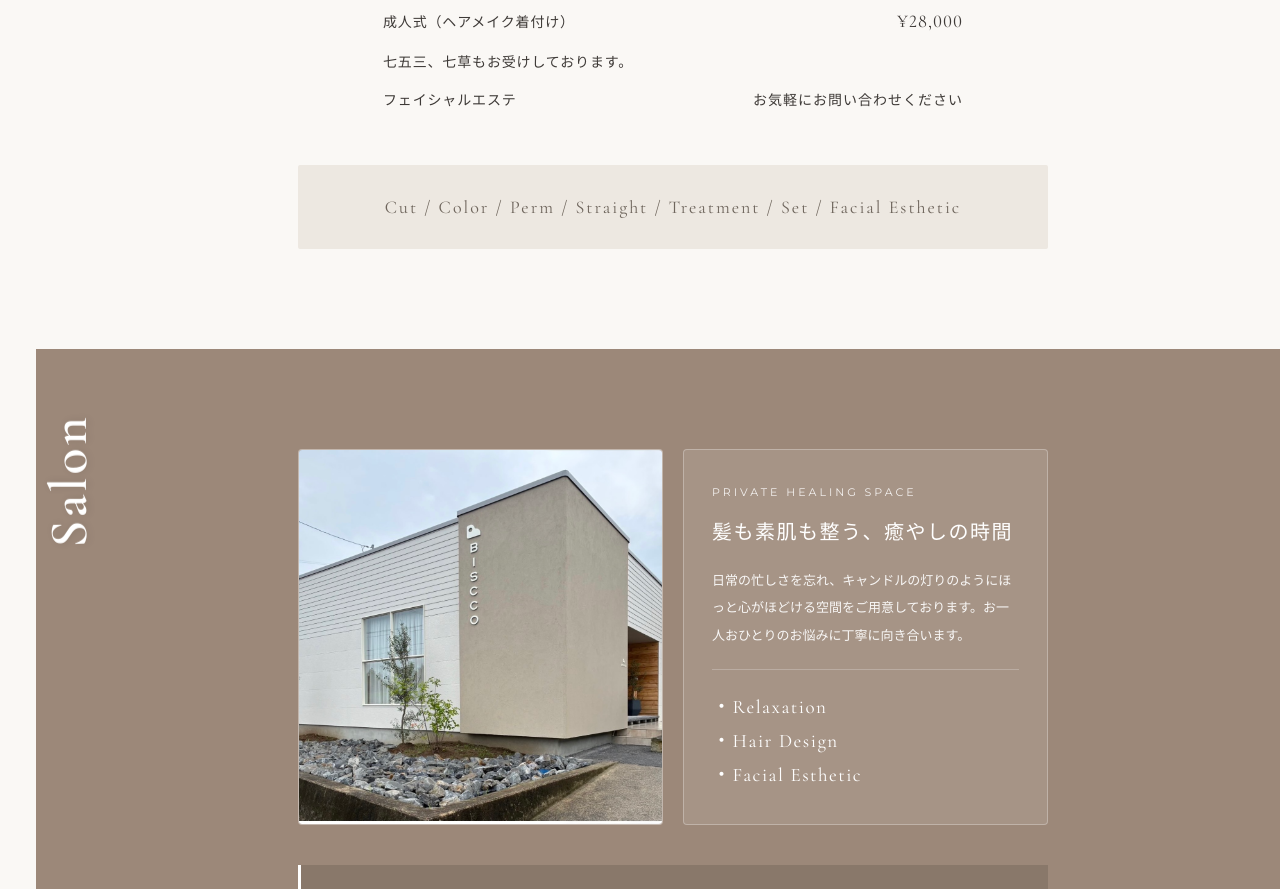
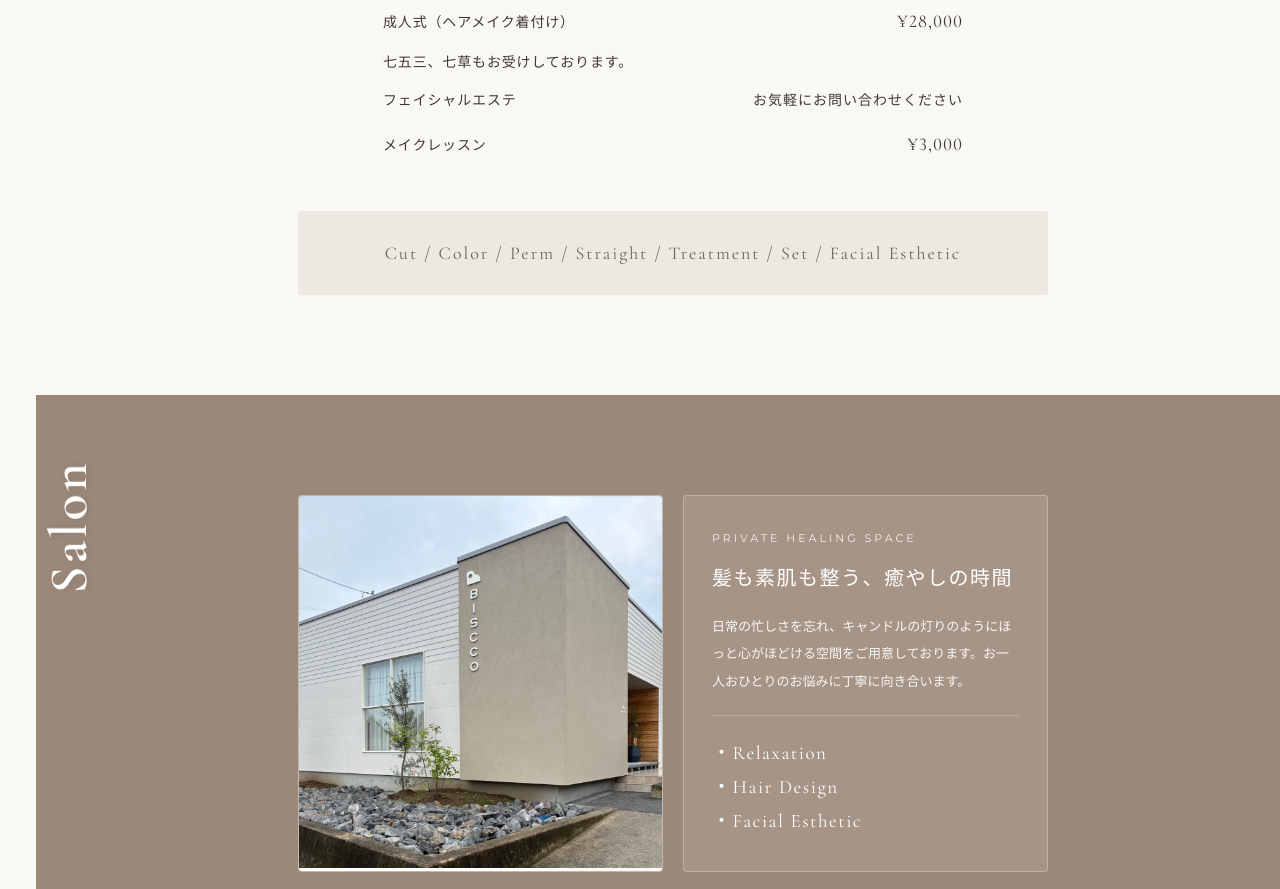
Before and after one commit to kazu583/Biscco., a plain HTML site: page index.html in a window 1280 px wide. Shown: the part 2020-2909 px from the top of the page. Drawn offline with nearby package versions, Linux system fonts and the light colour scheme.

Commit message:
Add menu item for makeup lesson with price

```diff
--- a/index.html
+++ b/index.html
@@ -733,6 +733,10 @@
                             <span>フェイシャルエステ</span>
                             <span class="menu-price" style="font-size: 14px;">お気軽にお問い合わせください</span>
                         </li>
+                        <li class="menu-item">
+                            <span>メイクレッスン</span>
+                            <span class="menu-price">¥3,000</span>
+                        </li>
                     </ul>
                 </div>
             </div>
```
